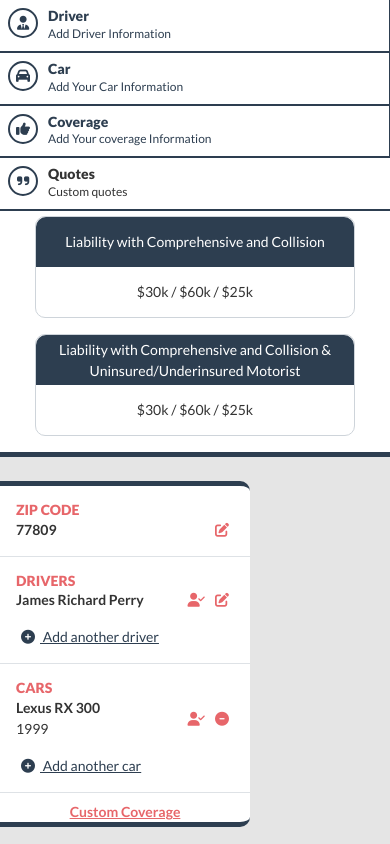
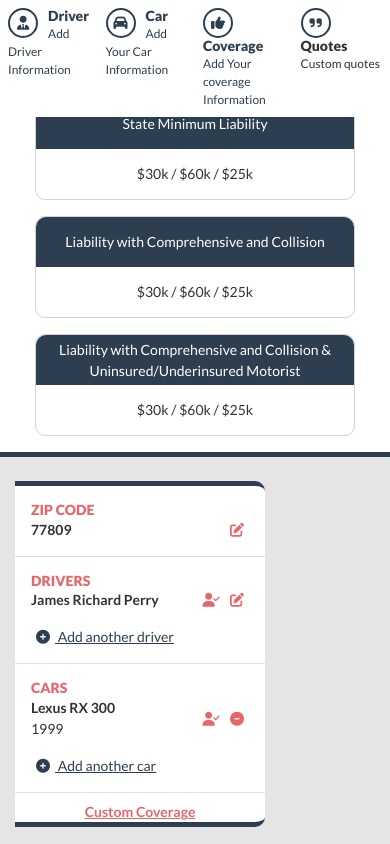
Before and after one commit to m-waqas-ashfaq/quotePages, a React (Create React App) app: page /LandingPage in a window 390 px wide. Shown: the top 844 px of the page. Built offline with nearby package versions, Linux system fonts and the light colour scheme; the HTML template or start-up script is replaced by a standard one.

Commit message:
Update LandingPage.js

```diff
--- a/src/Pages/LandingPage.js
+++ b/src/Pages/LandingPage.js
@@ -6,25 +6,25 @@ export const LandingPage = () => {
             <div className='quotes-page'>
                 <div className="col-12 header">
                     <div className="row">
-                        <a href="#driver" className="col-md-3 driver active p-2">
+                        <a href="#driver" className="col-3 driver active p-2">
                             <span className="img fas fa-user-tie float-left"></span>
                             <h3>Driver</h3>
                             <span>Add Driver Information</span>
                         </a>
                         {/* <!--end of col-12--> */}
-                        <a className="col-md-3 car p-2" href="#car">
+                        <a className="col-3 car p-2" href="#car">
                             <span className="img fas fa-car float-left"></span>
                             <h3>Car</h3>
                             <span>Add Your Car Information</span>
                         </a>
                         {/* <!--end of col-12--> */}
-                        <a href="#coverage" className="col-md-3 policy p-2">
+                        <a href="#coverage" className="col-3 policy p-2">
                             <span className="img fa fa-thumbs-up float-left"></span>
                             <h3>Coverage</h3>
                             <span>Add Your coverage Information</span>
                         </a>
                         {/* <!--end of col-12--> */}
-                        <div className="col-md-3 quote p-2">
+                        <div className="col-3 quote p-2">
                             <span className="img fas fa-quote-right float-left"></span>
                             <h3>Quotes</h3>
                             <span className="">Custom quotes</span>
@@ -74,7 +74,7 @@ export const LandingPage = () => {
                 </div>
                 <section className="content">
                     <div className="row m-0">
-                        <div className="col-auto pl-0">
+                        <div className="col-md-auto pl-md-0">
                             <div className="sidebar my-4">
                                 <div className="d-block border-bottom p-3">
                                     <h2>Zip Code</h2>
@@ -98,7 +98,7 @@ export const LandingPage = () => {
                             {/* <!--end of sidebar--> */}
                         </div>
                         {/* <!--end of col-auto--> */}
-                        <div className="col pr-0">
+                        <div className="col pr-md-0">
                             <div className="quote-form my-4">
                                 <div className="container-fluid">
                                     <form className="row align-items-center pt-4">
@@ -163,7 +163,7 @@ export const LandingPage = () => {
                                         </div>
                                         {/* <!--end of col-lg-6--> */}
                                         <div className="col-12 mb-3">
-                                            <label className="d-inline-block mb-2">Do you Own or Rent your home?</label>
+                                            <label className="d-inline-block mb-2 home-label">Do you Own or Rent your home?</label>
                                             <div className="term home ml-3 mb-2"><input type="radio" checked name="home" />Own<span></span></div>
                                             <div className="term home ml-2 mb-2"><input type="radio" name="home" />Rent<span></span></div>
                                         </div>
```
